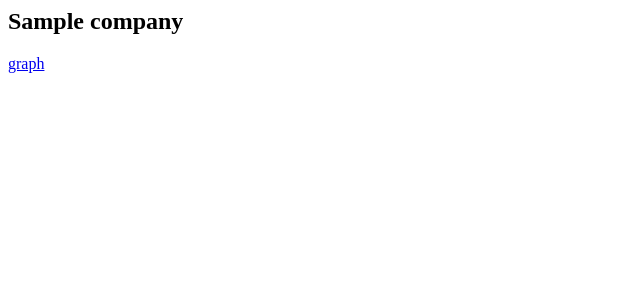
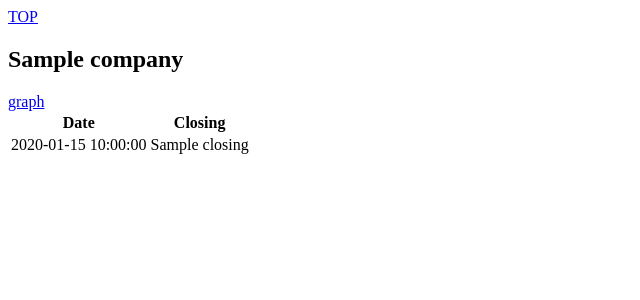
Before and after one commit to her0e1c1/pystock, a Flask app: template pystock/server/templates/company.html in a window 1280 px wide. Shown: the top 300 px of the page, without its empty margins (0-640 px from the left). Run offline with Flask 2, Linux system fonts and the light colour scheme; the template is opened without the code that fills it: most values are stand-ins (such as "Sample title", 1, 10 or a date in 2020); parts of the project's set-up code (start-up, migrations or seed data) failed here and were passed over; some libraries are stand-ins or nearby versions.

Commit message:
company/:id page

```diff
--- a/pystock/query.py
+++ b/pystock/query.py
@@ -22,6 +22,10 @@ class Query(object):
     @classmethod
     def one(cls, id, session=None):
         return cls.query(session).filter_by(id=id).one()
+
+    @classmethod
+    def first(cls, session=None, **kw):
+        return cls.query(session).filter_by(**kw).first()
 
 
 class DayInfo(Query):
--- a/pystock/server/main.py
+++ b/pystock/server/main.py
@@ -10,19 +10,14 @@ app = Flask(__name__)
 
 
 @app.route("/", methods=["GET"])
+@app.route("/company/", methods=["GET"])
 def index():
     return render_template('index.html', **{"company_list": query.Company.query()})
 
 
-@app.route("/company/", methods=["GET"])
-def show_company():
-    company_list = session.query(models.Company).all()
-    return render_template('index.html', **{"company_list": company_list})
-
-
 @app.route("/company/<int:id>", methods=["GET"])
 def company(id):
-    company = session.query(models.Company).filter_by(id=id).first()
+    company = query.Company.first(id=id)
     if not company:
         abort(404)
     return render_template('company.html', **{"company": company})
--- a/pystock/server/templates/base.html
+++ b/pystock/server/templates/base.html
@@ -5,6 +5,7 @@
   </head>
   <body>
     <div id="content">
+      <a href="/">TOP</a>
       {% block content %}{% endblock %}
     </div>
   </body>
--- a/pystock/server/templates/company.html
+++ b/pystock/server/templates/company.html
@@ -4,4 +4,16 @@
 {% block content %}
   <h2>{{ company.name }}</h2>
   <a href="{{ url_for('graph', id=company.id) }}">graph</a>
+  <table>
+    <tr>
+      <th>Date</th>
+      <th>Closing</th>
+    </tr>
+    {% for info in company.day_info_list %}
+    <tr>
+      <td>{{ info.date }}</td>
+      <td>{{ info.closing }}</td>
+    </tr>
+    {% endfor %}
+  </table>
 {% endblock %}
--- a/pystock/server/templates/index.html
+++ b/pystock/server/templates/index.html
@@ -5,7 +5,7 @@
   <h2>企業一覧</h2>
   <ul>
     {% for c in company_list %}
-     <li><a href="company/{{ c.id }}">{{ c.name }}</a></li>
+     <li><a href="{{ url_for('company', id=c.id) }}">{{ c.name }}</a></li>
    {% endfor %}
   </ul>
 {% endblock %}
```
